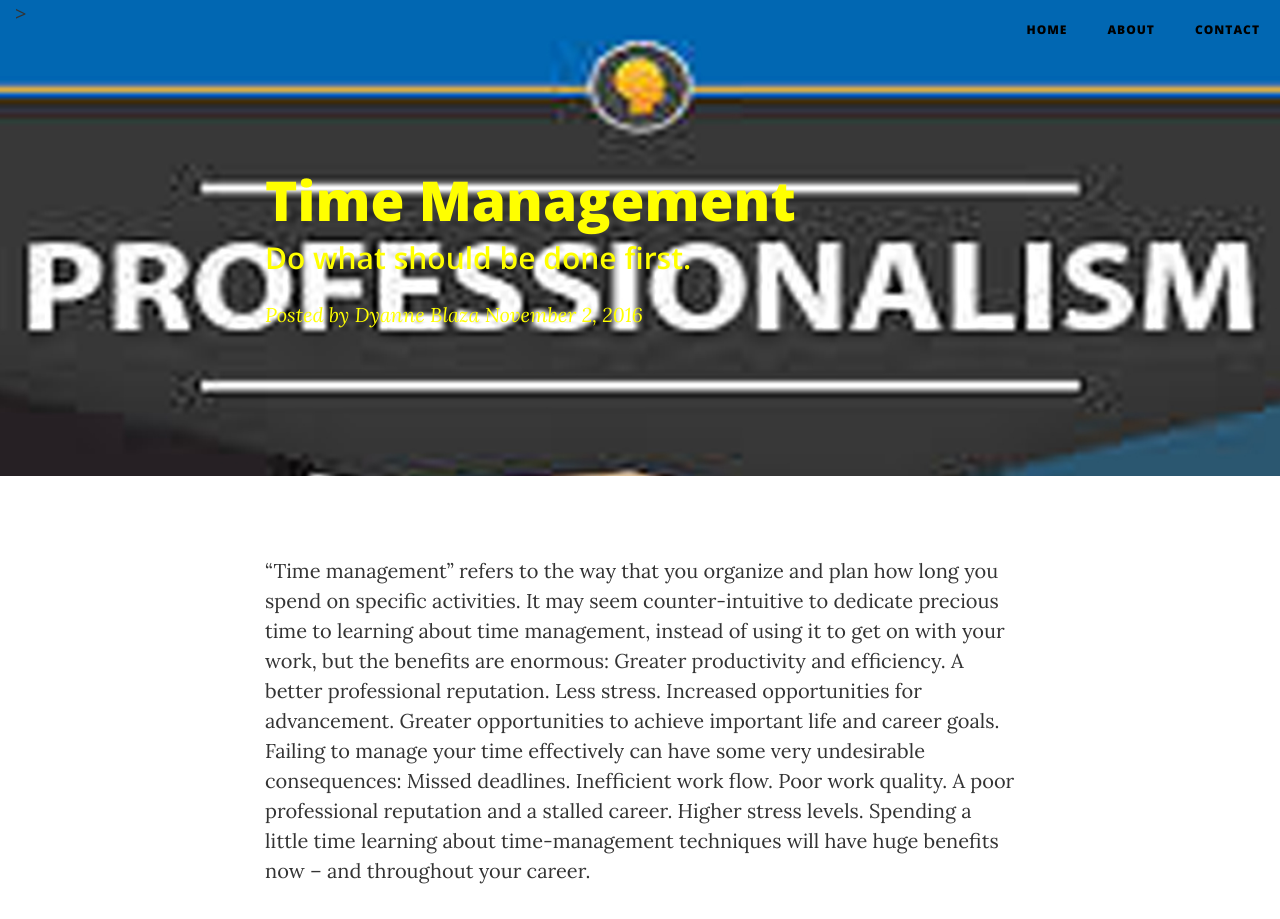
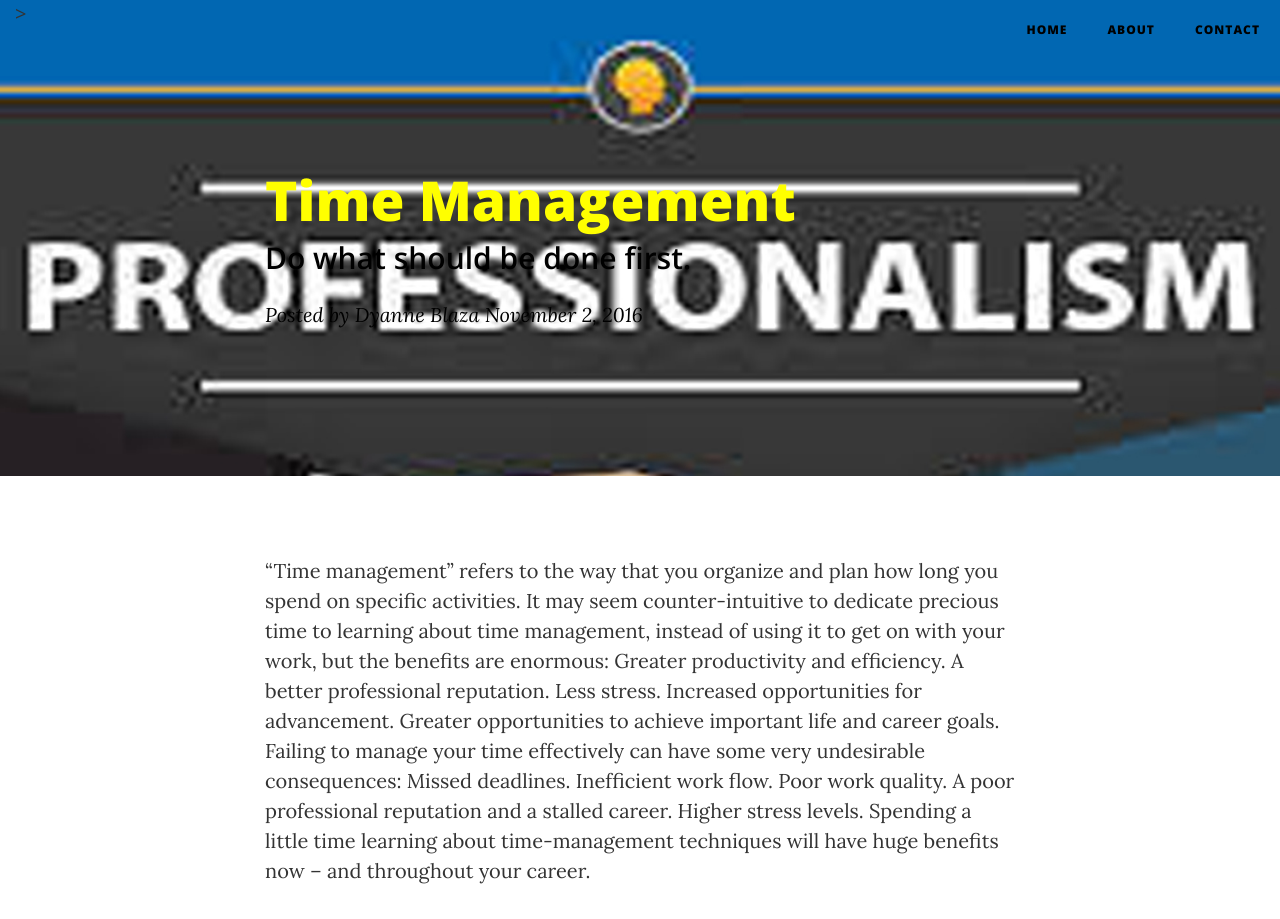
Before and after one commit to kathleenblaza/DyanneBlazaBlog, a website: page post1.html in a window 1280 px wide. Shown: the top 919 px of the page. Drawn offline with nearby package versions, Linux system fonts and the light colour scheme.

Commit message:
Update post1.html

```diff
--- a/post1.html
+++ b/post1.html
@@ -73,8 +73,8 @@
                 <div class="col-lg-8 col-lg-offset-2 col-md-10 col-md-offset-1">
                     <div class="post-heading">
                         <h1 style="color : yellow"> Time Management</h1>
-                        <h2 class="subheading" style="color: yellow">Do what should be done first.</h2>
-                        <span class="meta" style="color: yellow">Posted by <a href="#" style ="color : yellow">Dyanne Blaza</a> November 2, 2016</span>
+                        <h2 class="subheading" style="color: black">Do what should be done first.</h2>
+                        <span class="meta" style="color: black">Posted by <a href="#" style ="color : black">Dyanne Blaza</a> November 2, 2016</span>
                     </div>
                 </div>
             </div>
```
